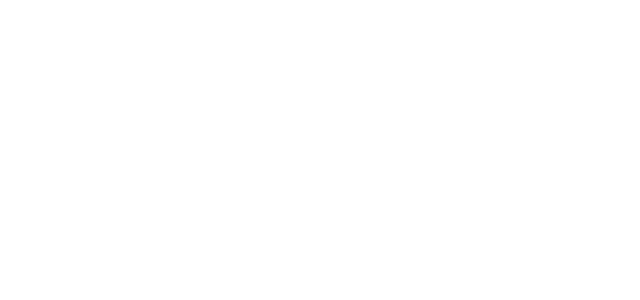
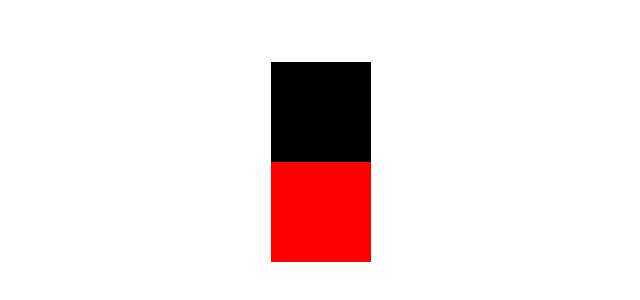
Before and after one commit to Jihye817/React-Study, a React (Vite) app: page /color in a window 1280 px wide. Before the commit this address had no page. Shown: the part 238-538 px from the top of the page, without its empty margins (319-959 px from the left). Built offline with nearby package versions, Linux system fonts and the light colour scheme.

Commit message:
Context 사용법 익히기

```diff
--- a/src/App.tsx
+++ b/src/App.tsx
@@ -3,6 +3,7 @@
 import TodoListPage from "./pages/TodoListPage";
 import FrontPage from "./pages/FrontPage";
 import NewsPage from "./pages/NewsPage";
+import ColorPage from "./pages/ColorPage";
 
 function App() {
   return (
@@ -10,6 +11,7 @@
       <Route path="/" element={<FrontPage />} />
       <Route path="/todo" element={<TodoListPage />} />
       <Route path="/news/:category?" element={<NewsPage />} />
+      <Route path="/color" element={<ColorPage />} />
     </Routes>
   );
 }
--- /dev/null
+++ b/src/components/ColorBox.tsx
@@ -0,0 +1,28 @@
+import { ColorConsumer } from "../contexts/ColorContext";
+
+const ColorBox = () => {
+  return (
+    <ColorConsumer>
+      {(value) => (
+        <>
+          <div
+            style={{
+              width: "100px",
+              height: "100px",
+              background: value.state.color,
+            }}
+          ></div>
+          <div
+            style={{
+              width: "100px",
+              height: "100px",
+              background: value.state.subcolor,
+            }}
+          ></div>
+        </>
+      )}
+    </ColorConsumer>
+  );
+};
+
+export default ColorBox;
--- /dev/null
+++ b/src/contexts/ColorContext.tsx
@@ -0,0 +1,48 @@
+import {
+  createContext,
+  Dispatch,
+  ReactNode,
+  SetStateAction,
+  useState,
+} from "react";
+
+interface createContextType {
+  state: { color: string; subcolor: string };
+  actions: {
+    setColor: Dispatch<SetStateAction<string>>;
+    setSubcolor: Dispatch<SetStateAction<string>>;
+  };
+}
+
+const ColorContext = createContext<createContextType>({
+  state: { color: "black", subcolor: "red" },
+  actions: {
+    setColor: () => {},
+    setSubcolor: () => {},
+  },
+});
+
+interface Props {
+  children: ReactNode;
+}
+
+const ColorProvider = ({ children }: Props) => {
+  const [color, setColor] = useState("black");
+  const [subcolor, setSubcolor] = useState("red");
+
+  const value = {
+    state: { color, subcolor },
+    actions: { setColor, setSubcolor },
+  };
+
+  return (
+    <ColorContext.Provider value={value}>{children}</ColorContext.Provider>
+  );
+};
+
+//const ColorConsumer = ColorContent.Consumer 와 같은 의미
+const { Consumer: ColorConsumer } = ColorContext;
+
+export { ColorProvider, ColorConsumer };
+
+export default ColorContext;
--- /dev/null
+++ b/src/pages/ColorPage.tsx
@@ -0,0 +1,12 @@
+import ColorBox from "../components/ColorBox";
+import { ColorProvider } from "../contexts/ColorContext";
+
+const ColorPage = () => {
+  return (
+    <ColorProvider>
+      <ColorBox />
+    </ColorProvider>
+  );
+};
+
+export default ColorPage;
--- a/src/pages/FrontPage.tsx
+++ b/src/pages/FrontPage.tsx
@@ -1,6 +1,6 @@
 import { Button } from "@mui/material";
 import { useNavigate } from "react-router-dom";
-import reactLogo from "../assets/react.svg"
+import reactLogo from "../assets/react.svg";
 
 const FrontPage = () => {
   const nav = useNavigate();
@@ -11,6 +11,9 @@
 
   const news = () => {
     nav("/news/all");
+  };
+  const color = () => {
+    nav("/color");
   };
 
   return (
@@ -25,6 +28,9 @@
       <Button variant="contained" disableElevation onClick={news}>
         📰 뉴스 뷰어 제작
       </Button>
+      <Button variant="contained" disableElevation onClick={color}>
+        🖌️ 컬러 박스
+      </Button>
     </>
   );
 };
```
